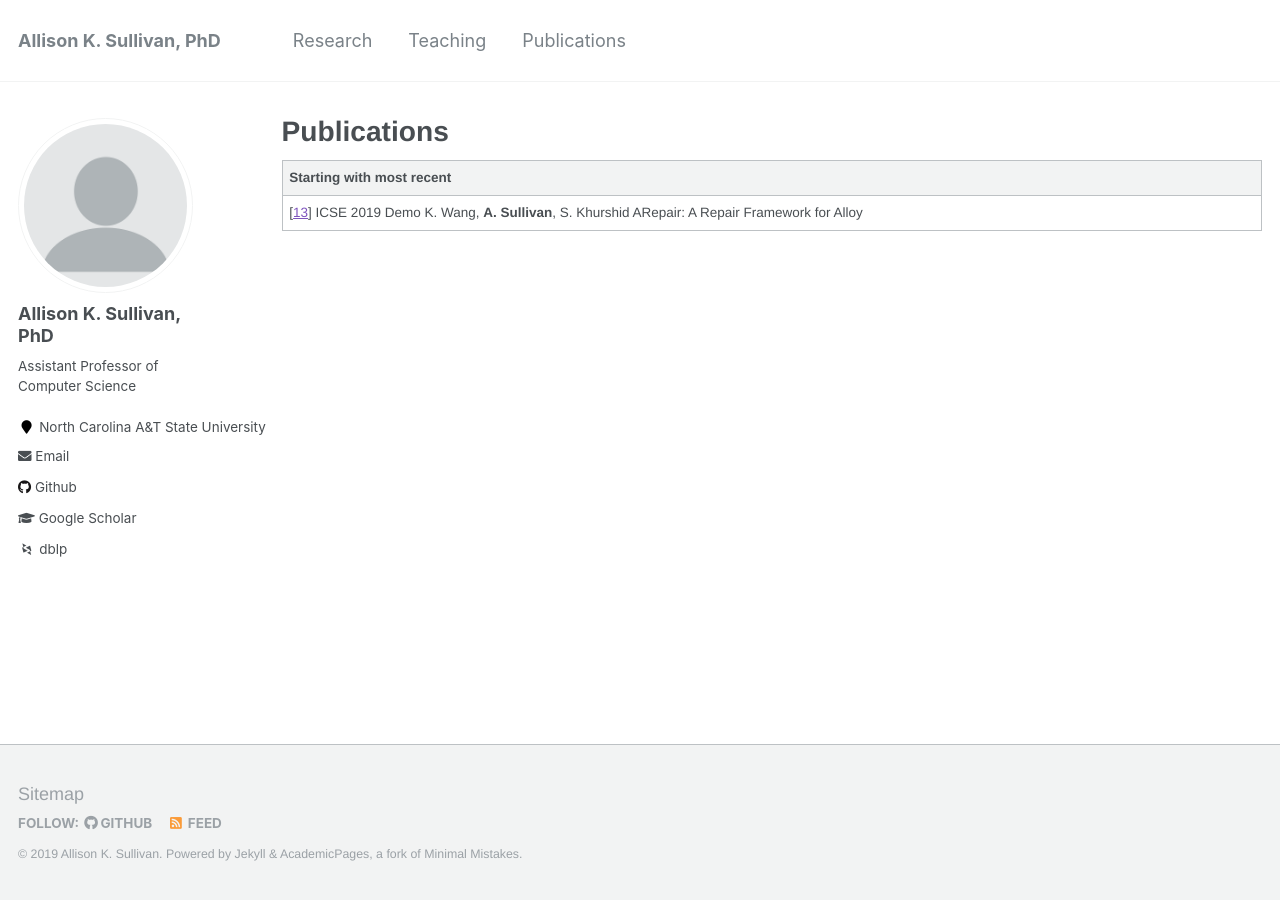
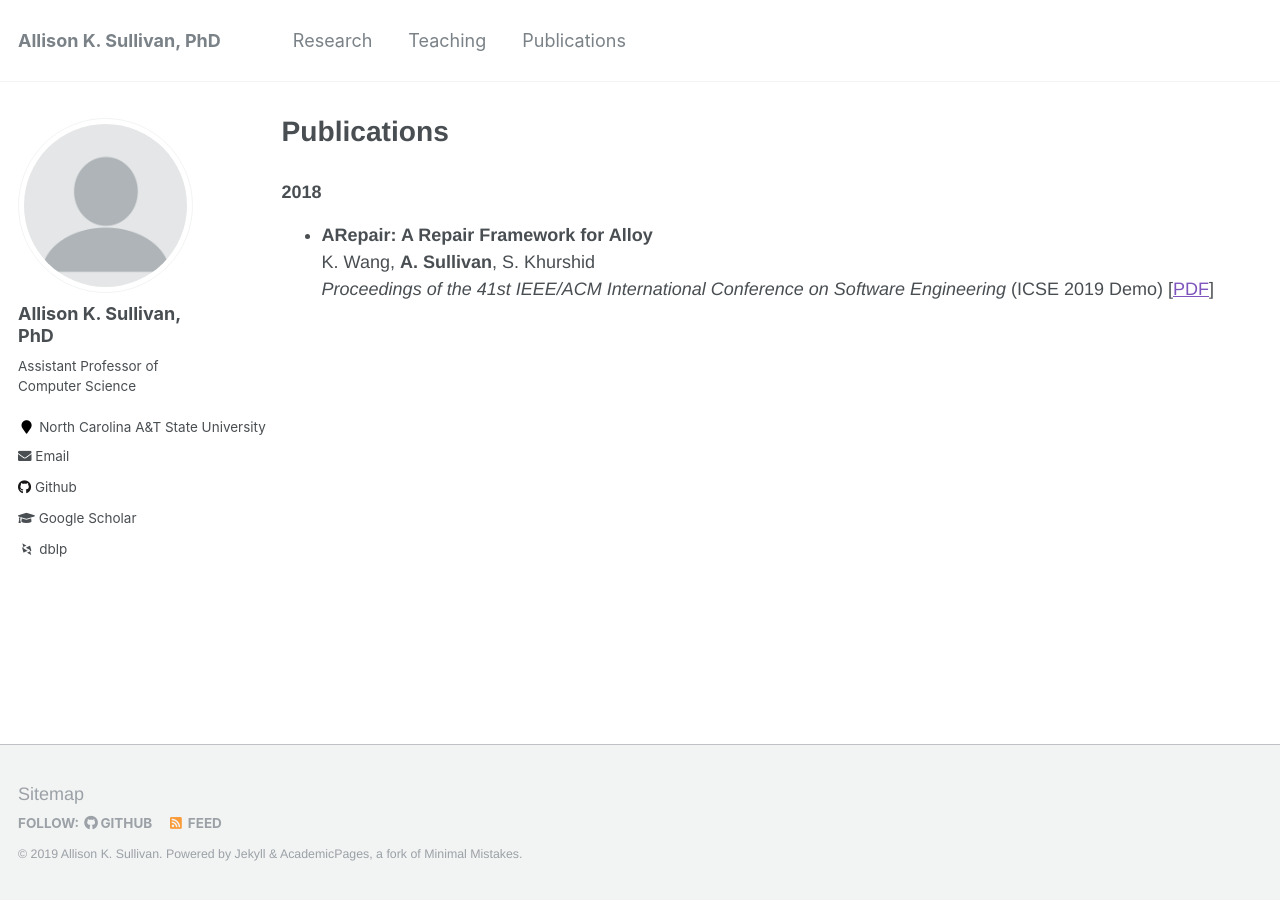
Before and after one commit to Allisonius/allisonius.github.io, a Jekyll site: the page built from _pages/publications.md, in a window 1280 px wide. Built offline with Jekyll 4.4.1, drawn with Linux system fonts in a browser that asks for light colours; some web fonts are replaced.

Commit message:
Update publications.md

```diff
--- a/_pages/publications.md
+++ b/_pages/publications.md
@@ -4,6 +4,9 @@ title: "Publications"
 permalink: /publications/
 author_profile: true
 ---
-| Starting with most recent                                                           |
-| -------------------------------------------------------------------- |
-| \[[13](files/ARepairDemoICSE.pdf)\] ICSE 2019 Demo      K. Wang, **A. Sullivan**, S. Khurshid  ARepair: A Repair Framework for Alloy |
+
+### 2018
+
+* **ARepair: A Repair Framework for Alloy**
+K. Wang, **A. Sullivan**, S. Khurshid
+_Proceedings of the 41st IEEE/ACM International Conference on Software Engineering_ (ICSE 2019 Demo) \[[PDF](files/ARepairDemoICSE.pdf)\]
```
